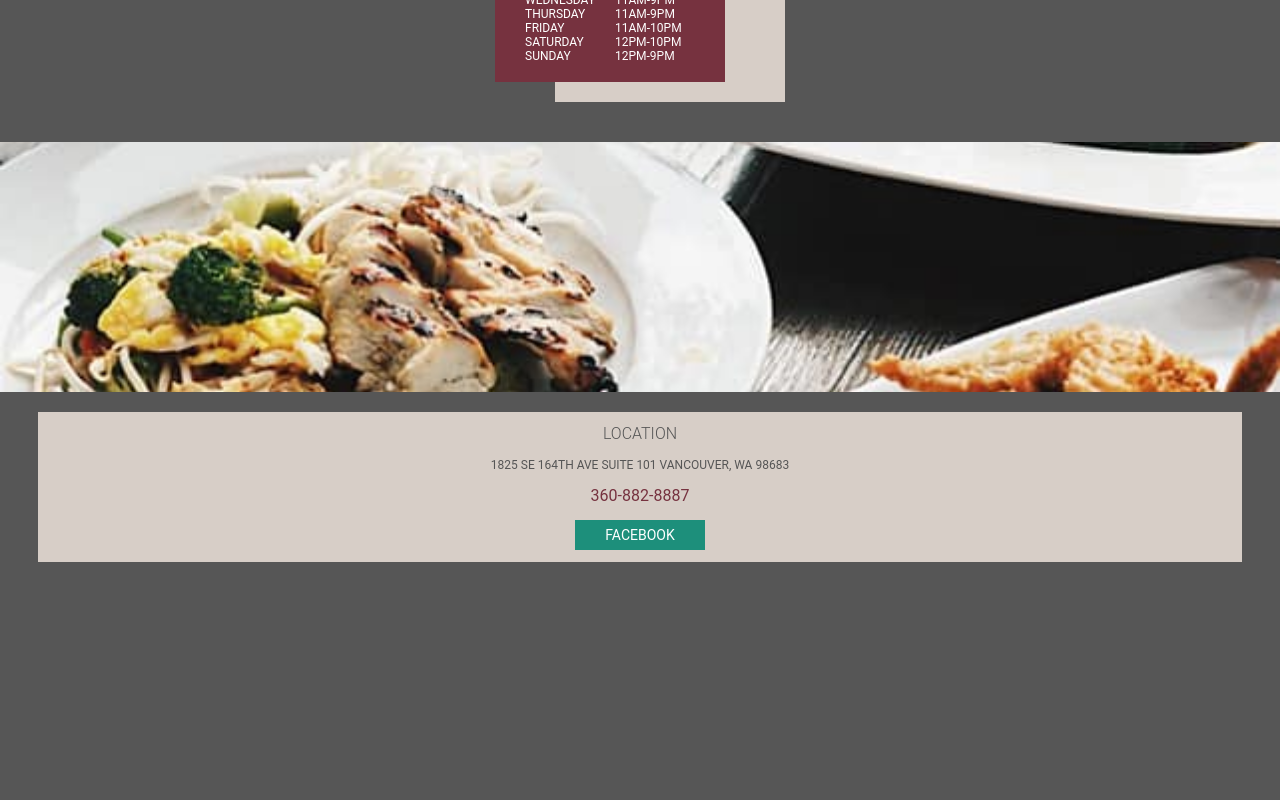
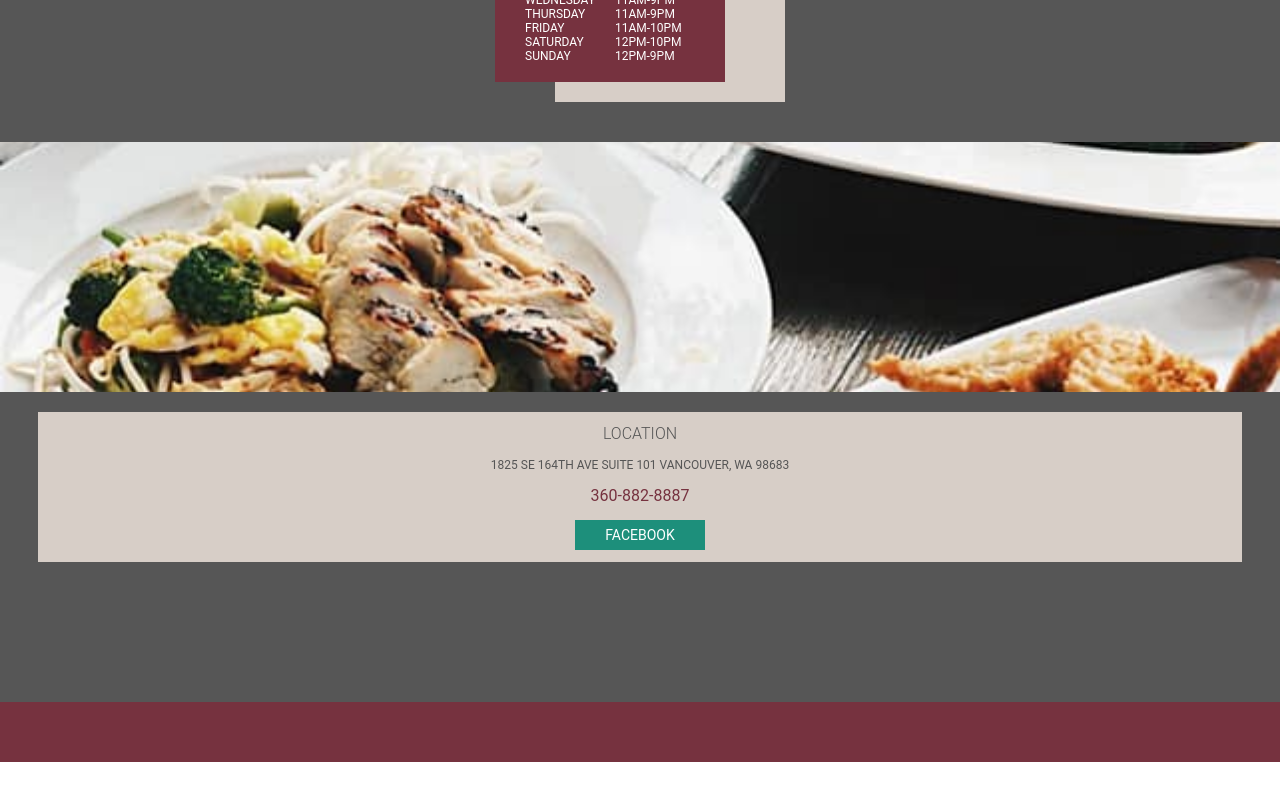
Before and after one commit to v1st/wild-tiger, a React (Create React App) app in the folder client/: page / in a window 1280 px wide. Shown: the part 538-1338 px from the top of the page. After the commit the page ends 1300 px from the top, so only its background shows below. Built offline with nearby package versions, Linux system fonts and the light colour scheme; a web font is replaced by a local one.

Commit message:
added blank footer

```diff
--- a/client/src/components/footer/Footer.jsx
+++ b/client/src/components/footer/Footer.jsx
@@ -1,11 +1,14 @@
 import React, { Component } from 'react'
+import '../../scss/footer.scss';
 
 class Footer extends Component {
   render() {
     return (
-      <div>
+      <footer className="footer__wrap">
+        <div className="footer__container">
 
-      </div>
+        </div>
+      </footer>
     )
   }
 }
--- a/client/src/scss/footer.scss
+++ b/client/src/scss/footer.scss
@@ -1,3 +1,14 @@
-@import 'colors';
+@import './partials/colors';
 
 // Footer content
+
+.footer__wrap {
+  position: absolute;
+  display: flex;
+  width: 100%;
+  height: 60px;
+  bottom: 0;
+  margin-top: 2rem;
+  background-color: $primary;
+}
+.footer__container {}
--- a/client/src/scss/index.scss
+++ b/client/src/scss/index.scss
@@ -2,9 +2,10 @@
 @import './partials/colors';
 
 .App {
+  position: relative;
   display: flex;
   flex-direction: column;
   width: 100%;
-  height: 3000px;
+  height: 1300px;
   background-color: $dark;
 }
--- a/client/src/scss/partials/_reset.scss
+++ b/client/src/scss/partials/_reset.scss
@@ -14,5 +14,5 @@ html {
 
 body {
   width: 100%;
-  min-height: 3000px;
+  height: auto;
 }
```
